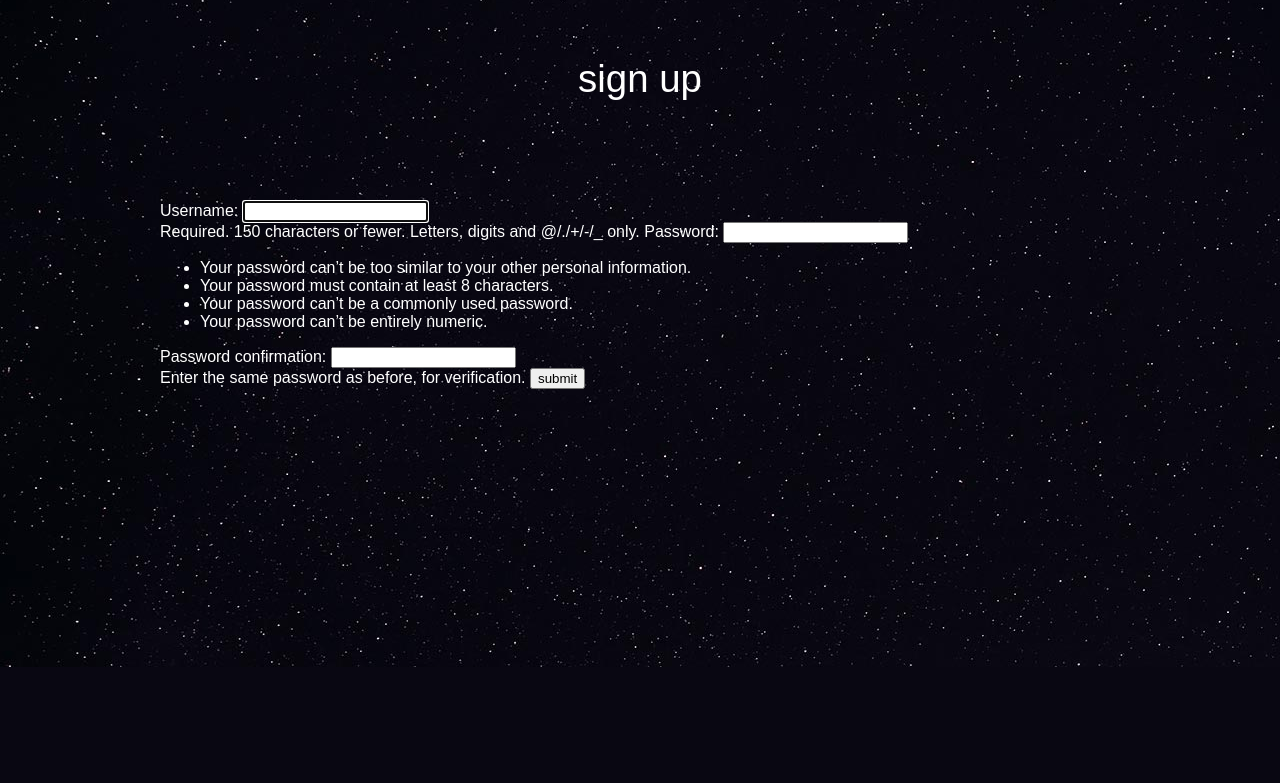
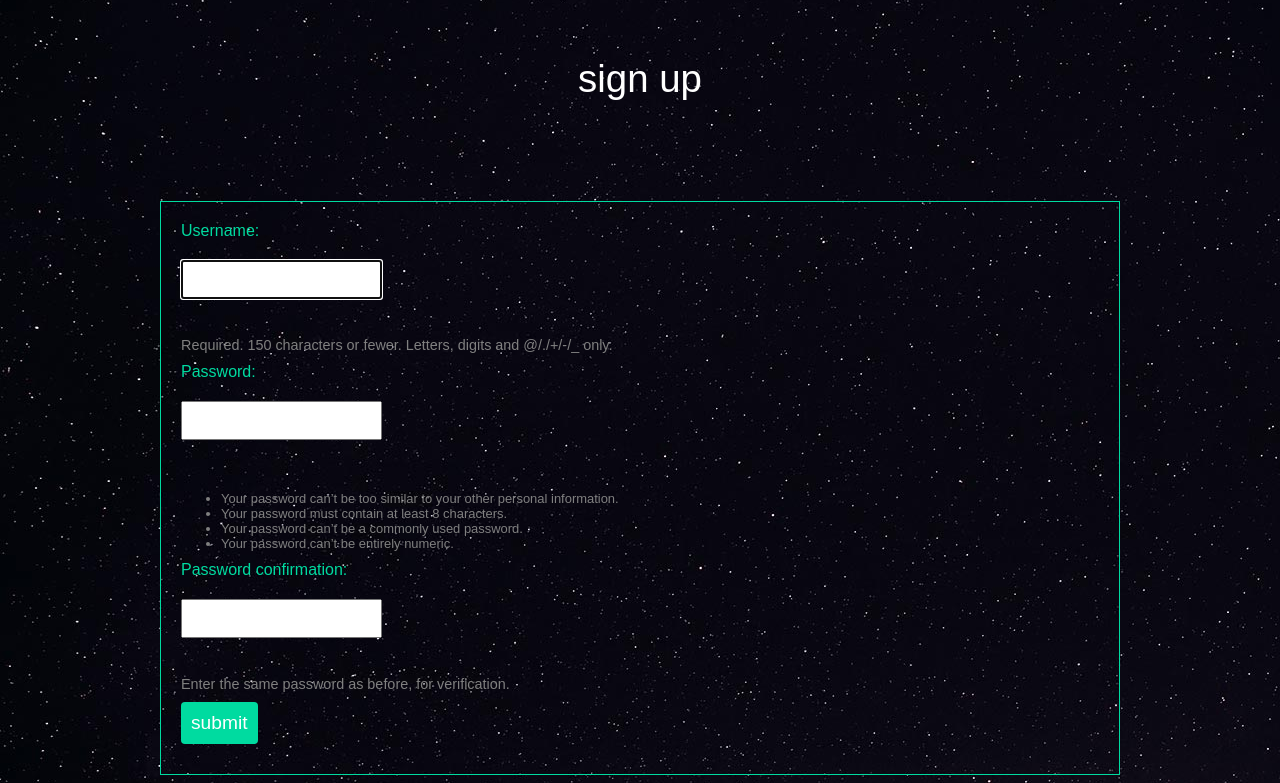
Before and after one commit to haddadiamirhosein/mydjangoBlog, a Django app: page /accounts/signup/ in a window 1280 px wide. Shown: the part 133-916 px from the top of the page. Before the commit the page ends 800 px from the top, so only its background shows below. Run offline with Django 4.2, Linux system fonts and the light colour scheme.

Commit message:
final change in syle

```diff
--- a/accounts/templates/accounts/login.html
+++ b/accounts/templates/accounts/login.html
@@ -6,7 +6,7 @@
 
 {% block content%}
     <h1>login</h1>
-    <form class="" action="{% url 'accounts_urls:login' %}" method="post">
+    <form class="site_form" action="{% url 'accounts_urls:login' %}" method="post">
       {{form}}
       {% csrf_token %}
       {% if request.GET.next %}
--- a/assets/style.css
+++ b/assets/style.css
@@ -89,3 +89,55 @@
 .article_detile p {
   text-align: center;
 }
+
+.site_form{
+  margin-top: 5rem;
+  padding: 20px;
+  border:1px solid #00dba0;
+}
+
+.site_form input,textarea{
+  display: block;
+  margin: 20px 0;
+  padding: 10px;
+}
+
+a.highlight{
+  border: 1px solid #00dba0;
+  padding:10px;
+  border-radius:4px;
+  color: #00dba0;
+}
+
+.helptext,.helptext ul{
+  margin-bottom:10px;
+  color: gray;
+  font-size: 0.9em;
+  display: block;
+}
+
+.site_form label{
+  color: #00dba0;
+}
+
+.errorlist li{
+  padding:10px;
+  list-style-type:none;
+  border:1px solid #ff5722;
+  color:#ff5722;
+  margin:10px 0;
+}
+.errorlist{padding:0;}
+.site_form input[type="submit"]{
+  border:0;
+  color:#fff;
+  font-size:1.2em;
+  background:#00dba0;
+  border-radius:4px;
+  margin:10px 0;
+  cursor: pointer;
+}
+
+.site_form input[type="submit"]:hover{
+  background-color: red;
+}
--- a/blog/urls.py
+++ b/blog/urls.py
@@ -8,8 +8,7 @@
 urlpatterns = [
     path('admin/', admin.site.urls),
     path('about/', views.about),
-    path("",views.home),
-    path('articles/', include('articles.urls')),
+    path("",include('articles.urls')),
     path('accounts/', include('accounts.urls')),
 ]
 
--- a/templates/base.html
+++ b/templates/base.html
@@ -23,7 +23,7 @@
               </form>
             </li>
             <li>
-              <a href="{% url 'articles_urls:create' %}">create new post</a>
+              <a class="highlight" href="{% url 'articles_urls:create' %}">create new post</a>
             </li>
           {% else %}
             <li>
```
Also changed, not shown: db.sqlite3, media/1eqt7dmia_Night_City.jpg.crdownload.jpg (added).
